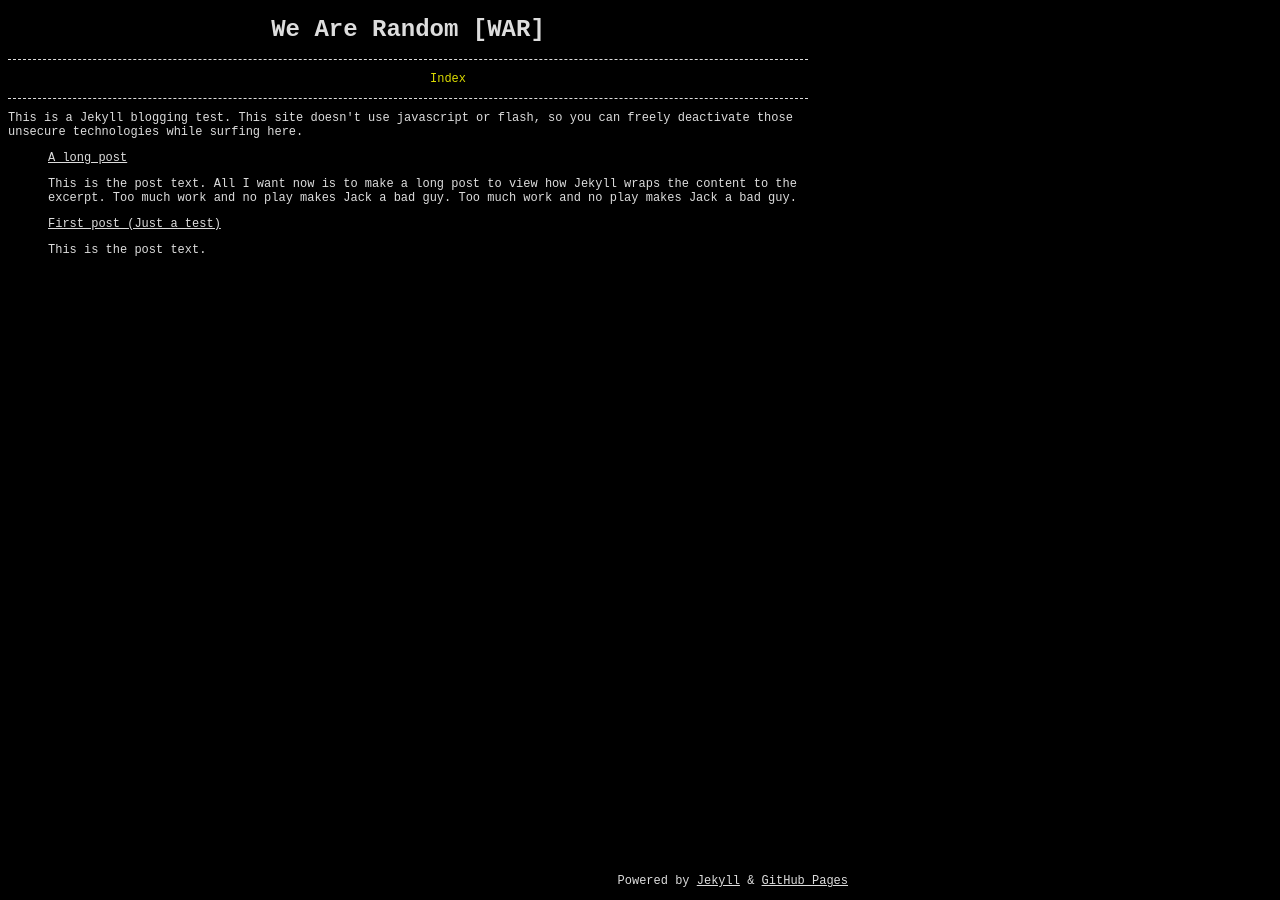
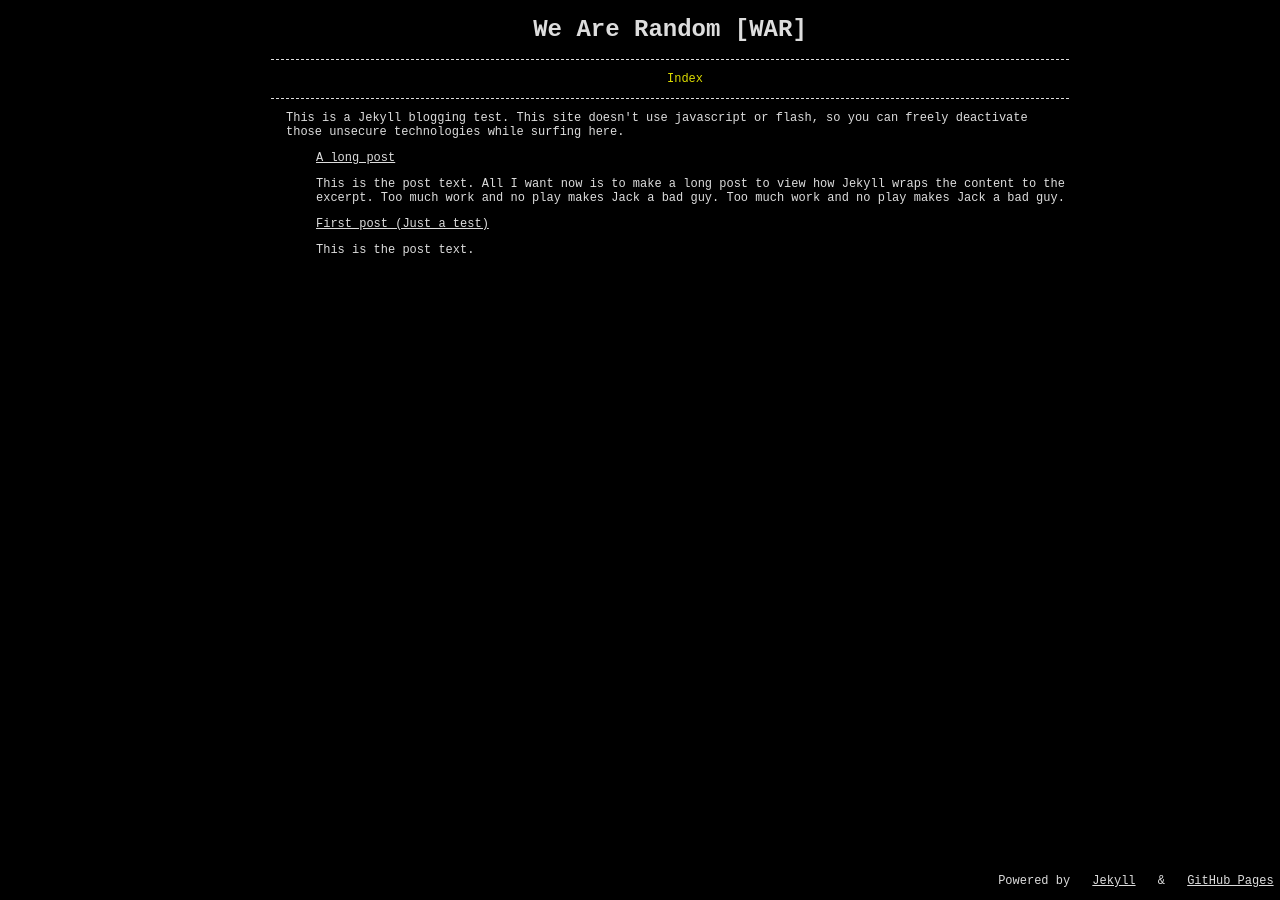
Before and after one commit to wearerandom/wearerandom.github.io, a Jekyll site: the page built from index.html, in a window 1280 px wide. Built offline with Jekyll 4.4.1, drawn with Linux system fonts in a browser that asks for light colours.

Commit message:
Update _styles.scss

```diff
--- a/_sass/_styles.scss
+++ b/_sass/_styles.scss
@@ -2,7 +2,11 @@
 
 * {
     color: #dddddd;
-    width: 800px;
+    width: 768px;
+    padding-right:15px;
+    padding-left:15px;
+    margin-right:auto;
+    margin-left:auto;
     position: absolute center;
     background-color: black;
 }
```
